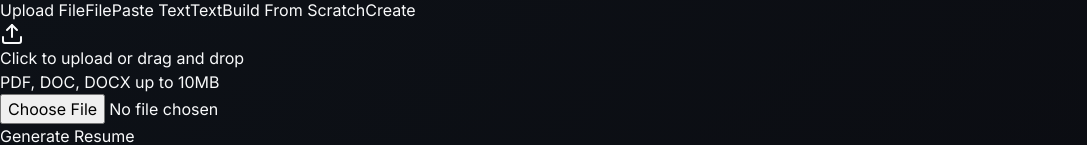
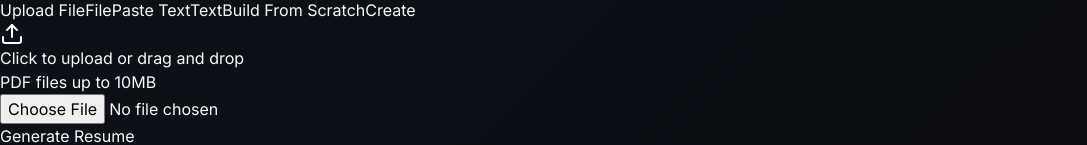
Before and after one commit to swagat78/hirenova-ai, a React (Vite) app: page / in a window 1280 px wide. Shown: the part 1320-1465 px from the top of the page, without its empty margins (0-1087 px from the left). Built offline with nearby package versions, Linux system fonts and the light colour scheme.

Commit message:
feat: enrich resume text with user contact details and restrict file uploads to PDF only

```diff
--- a/src/App.jsx
+++ b/src/App.jsx
@@ -68,7 +68,8 @@ function App() {
       if (resumeInputType === 'upload' && resumeFile) {
         formData.append('resume_file', resumeFile);
       } else if (resumeInputType === 'text') {
-        formData.append('resume_text', resumeText);
+        const enrichedText = `Name: ${userName}\nEmail: ${userEmail}\n\n${resumeText}`;
+        formData.append('resume_text', enrichedText);
       } else if (resumeInputType === 'manual') {
         const manualData = `
 Personal Details:
@@ -309,12 +310,12 @@ CGPA: ${cgpa}
                         ) : (
                           <div>
                             <p className="text-sm font-semibold text-slate-300">Click to upload or drag and drop</p>
-                            <p className="text-xs font-medium text-slate-500 mt-1">PDF, DOC, DOCX up to 10MB</p>
+                            <p className="text-xs font-medium text-slate-500 mt-1">PDF files up to 10MB</p>
                           </div>
                         )}
                         <input
                           type="file"
-                          accept=".pdf,.doc,.docx"
+                          accept=".pdf"
                           onChange={handleFileChange}
                           className="absolute inset-0 w-full h-full opacity-0 cursor-pointer"
                           aria-label="Upload resume file"
```
